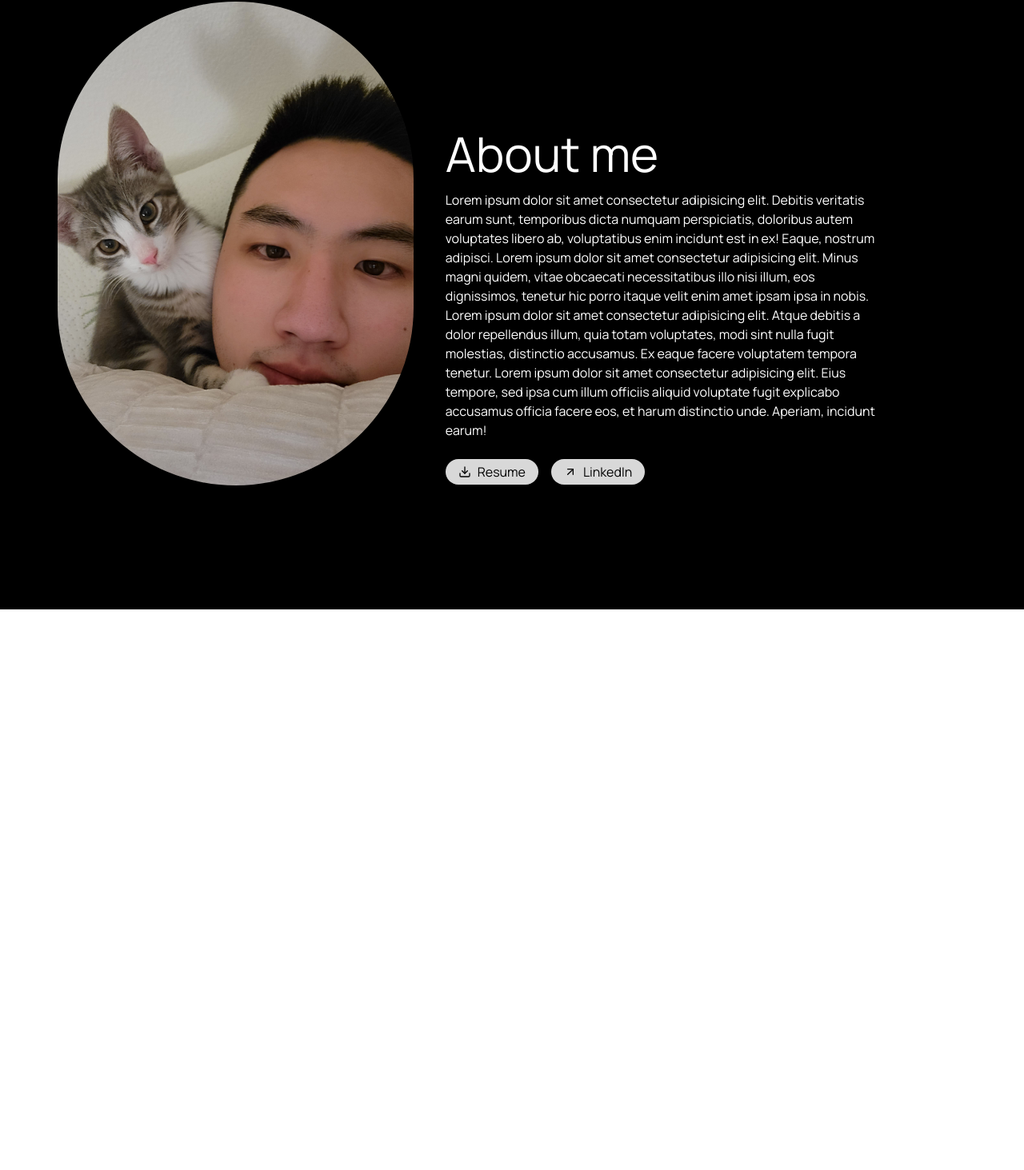
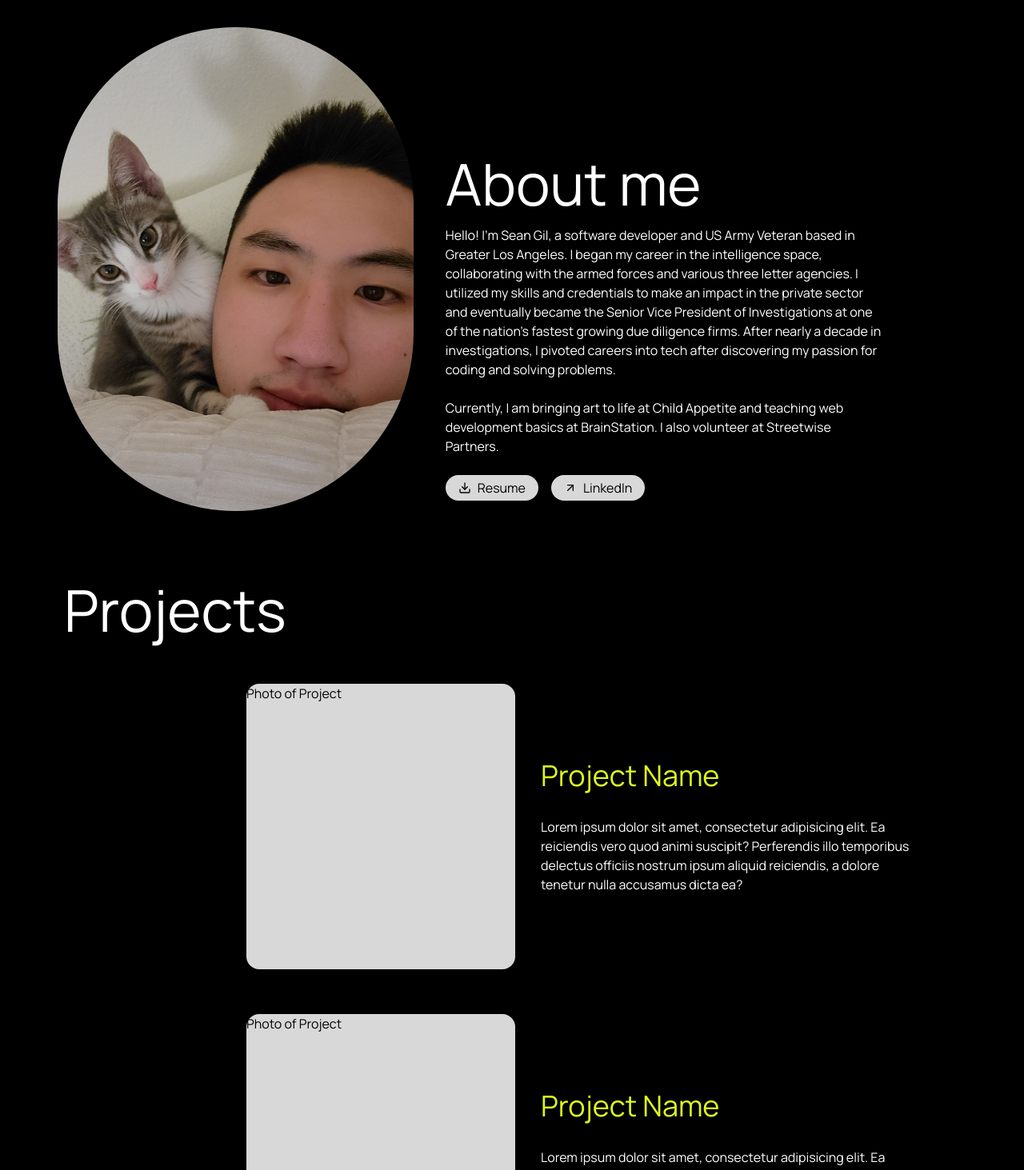
Before and after one commit to sean35mm/seangil-site, a Next.js app: page / in a window 1280 px wide. Shown: the part 773-2236 px from the top of the page at 80% size. Before the commit the page ends 1535 px from the top, so only its background shows below. Built offline with nearby package versions, Linux system fonts and the light colour scheme.

Commit message:
created projects section and card with prop types

```diff
--- a/components/About.tsx
+++ b/components/About.tsx
@@ -4,7 +4,7 @@ import photo from '../assets/photo-2.jpg';
 
 function About() {
 	return (
-		<section className='w-11/12 rounded-2xl p-8 md:p-14 lg:p-18 h-screen'>
+		<section className='w-11/12 rounded-2xl p-8 md:p-14 lg:p-18 my-8'>
 			<div className='flex flex-col md:flex-row'>
 				<Image
 					className='rounded-full'
@@ -16,15 +16,21 @@ function About() {
 				/>
 
 				<div className='text-white md:w-3/4 md:ml-10 lg:mt-24 xl:mt-40 xl:w-4/6'>
-					<h1 className='text-4xl xl:text-6xl mb-4 mt-10 md:mt-0'>About me</h1>
+					<h1 className='text-4xl xl:text-7xl mb-4 mt-10 md:mt-0'>About me</h1>
 					<p>
-						Lorem ipsum dolor sit amet consectetur adipisicing elit. Debitis
-						veritatis earum sunt, temporibus dicta numquam perspiciatis,
-						doloribus autem voluptates libero ab, voluptatibus enim incidunt est
-						in ex! Eaque, nostrum adipisci.
-						Lorem ipsum dolor sit amet consectetur adipisicing elit. Minus magni quidem, vitae obcaecati necessitatibus illo nisi illum, eos dignissimos, tenetur hic porro itaque velit enim amet ipsam ipsa in nobis.
-						Lorem ipsum dolor sit amet consectetur adipisicing elit. Atque debitis a dolor repellendus illum, quia totam voluptates, modi sint nulla fugit molestias, distinctio accusamus. Ex eaque facere voluptatem tempora tenetur.
-						Lorem ipsum dolor sit amet consectetur adipisicing elit. Eius tempore, sed ipsa cum illum officiis aliquid voluptate fugit explicabo accusamus officia facere eos, et harum distinctio unde. Aperiam, incidunt earum!
+						Hello! I&apos;m Sean Gil, a software developer and US Army Veteran based in Greater Los Angeles.
+						I began my career in the intelligence space, collaborating with the
+						armed forces and various three letter agencies. I utilized my skills
+						and credentials to make an impact in the private sector and
+						eventually became the Senior Vice President of Investigations at one
+						of the nation&apos;s fastest growing due diligence firms. After
+						nearly a decade in investigations, I pivoted careers into tech after
+						discovering my passion for coding and solving problems.
+					</p>
+					<br />
+					<p>
+						Currently, I am bringing art to life at Child Appetite and teaching
+						web development basics at BrainStation. I also volunteer at Streetwise Partners.
 					</p>
 					<div className='mt-6 flex justify-start'>
 						<button className='btn'>
--- /dev/null
+++ b/components/ProjectCard.tsx
@@ -0,0 +1,32 @@
+import React from 'react';
+
+type ProjectCardProps = {
+  photo: string
+  title: string
+  description: string
+};
+
+const ProjectCard = (props: ProjectCardProps) => {
+	return (
+		<div className='text-white mt-14 md:ml-36 lg:ml-52'>
+			<div className='flex flex-col md:flex-row justify-end items-center'>
+				<div className='w-[336px] h-[357px] bg-secondary rounded-2xl text-black'>
+					Photo of Project
+				</div>
+				<div className='m-4 md:ml-8 md:w-1/2'>
+					<h3 className='text-4xl text-lime hover:text-white hover:underline mb-8'>
+						Project Name
+					</h3>
+					<p>
+						Lorem ipsum dolor sit amet, consectetur adipisicing elit. Ea
+						reiciendis vero quod animi suscipit? Perferendis illo temporibus
+						delectus officiis nostrum ipsum aliquid reiciendis, a dolore tenetur
+						nulla accusamus dicta ea?
+					</p>
+				</div>
+			</div>
+		</div>
+	);
+};
+
+export default ProjectCard;
--- /dev/null
+++ b/components/Projects.tsx
@@ -0,0 +1,15 @@
+import ProjectCard from "./ProjectCard";
+
+const Projects = () => {
+	return (
+		<section className='w-11/12'>
+			<h1 className='text-white text-4xl xl:text-7xl md:ml-4 lg:ml-16'>Projects</h1>
+			<ProjectCard photo={""} title={""} description={""} />
+			<ProjectCard photo={""} title={""} description={""} />
+			<ProjectCard photo={""} title={""} description={""} />
+
+		</section>
+	);
+};
+
+export default Projects;
--- a/pages/index.js
+++ b/pages/index.js
@@ -1,16 +1,17 @@
-import Hero from "../components/Hero";
-import About from "../components/About";
+import Hero from '../components/Hero';
+import About from '../components/About';
+import Projects from '../components/Projects';
 
 export default function Home() {
 	return (
-		<main className="bg-black min-h-screen w-full">
-			<div className="flex justify-center">
+		<main className='bg-black min-h-screen w-full'>
+			<div className='flex justify-center'>
 				<Hero />
 			</div>
 			<div>
 				<About />
+				<Projects />
 			</div>
-
 		</main>
 	);
 }
```
